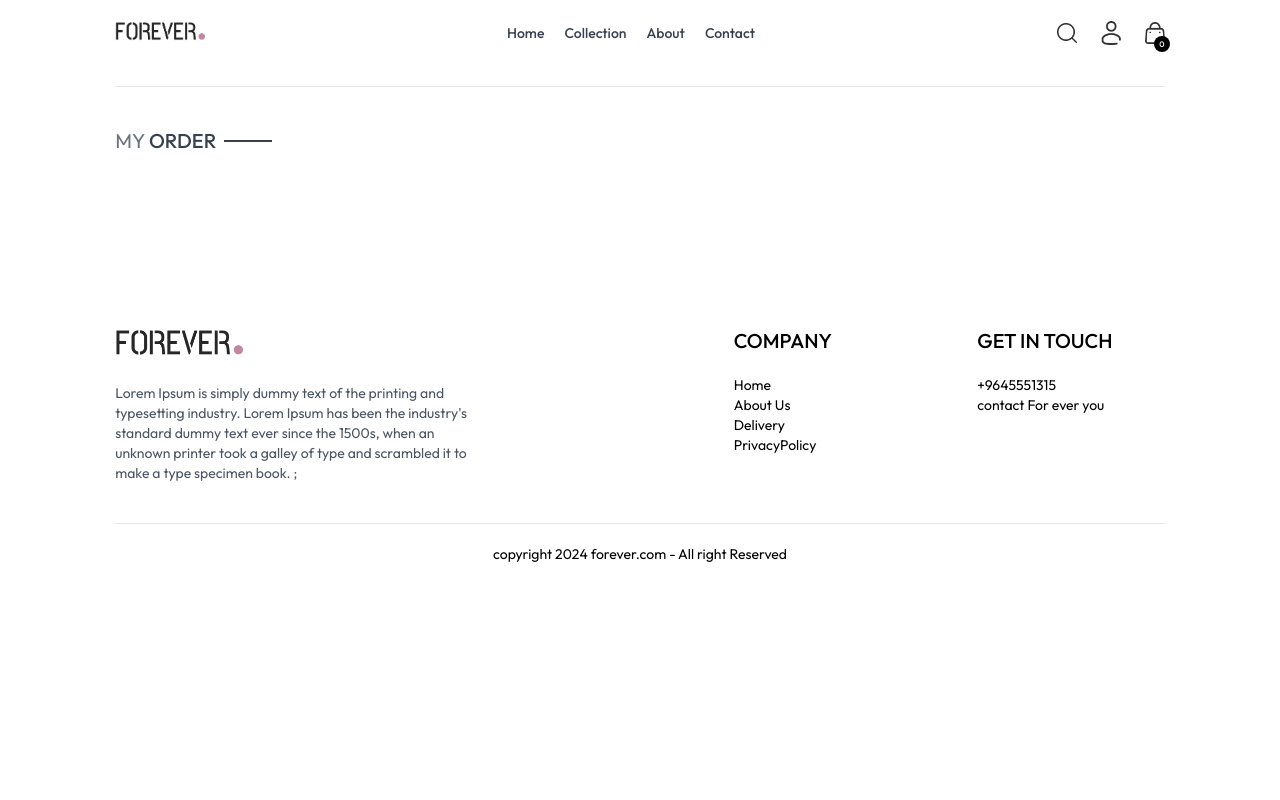
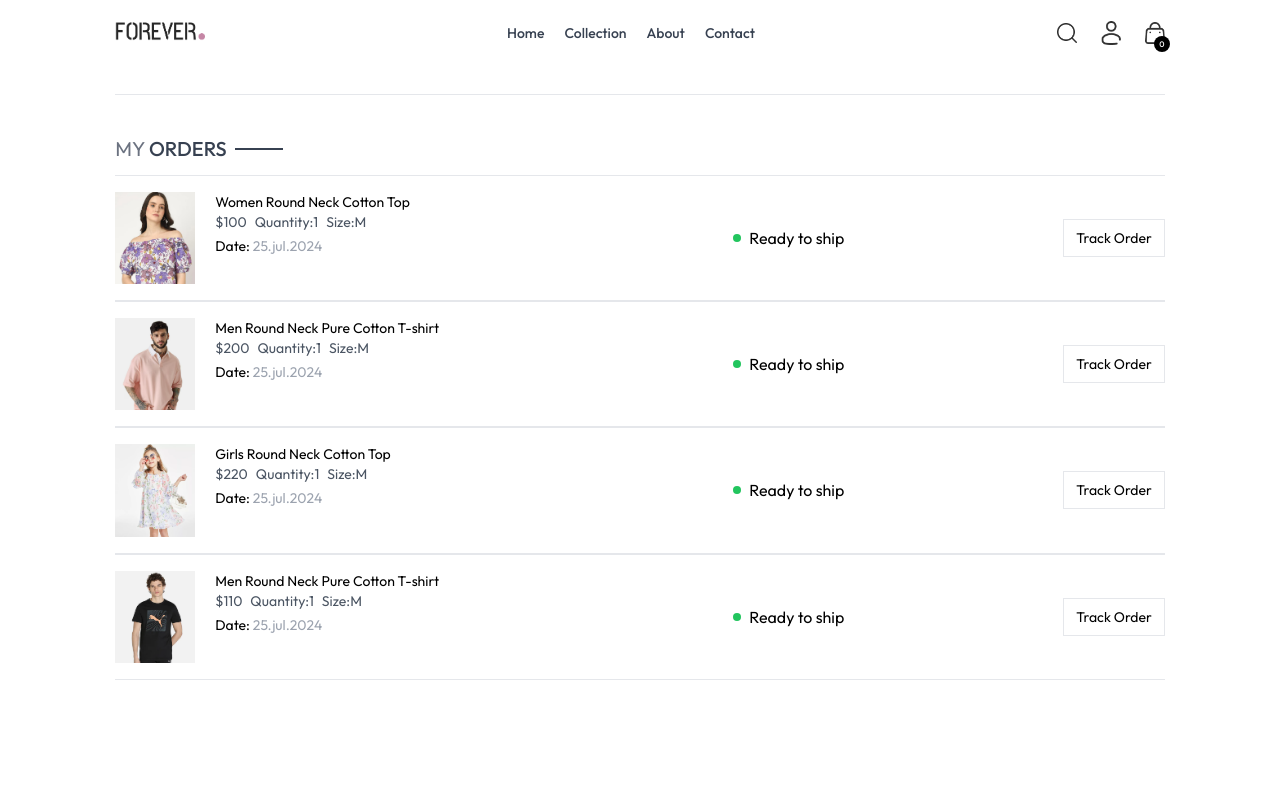
Before and after one commit to salmanulfarisvnb/e-commerce-Website, a React (Vite) app: page /orders in a window 1280 px wide. Shown: the top 800 px of the page. Built offline with nearby package versions, Linux system fonts and the light colour scheme.

Commit message:
orderPage was complated

```diff
--- a/src/pages/Home.jsx
+++ b/src/pages/Home.jsx
@@ -1,4 +1,3 @@
-import React from "react";
 import {
   BestSeller,
   Hero,
@@ -10,6 +9,7 @@ import {
 const Home = () => {
   return (
     <div>
+      <div></div>
       <Hero />
       <LatestCollection />
       <BestSeller />
--- a/src/pages/Orders.jsx
+++ b/src/pages/Orders.jsx
@@ -4,15 +4,46 @@ import { shopContext } from "../context/ShopContext";
 
 const Orders = () => {
   const { products, currency } = useContext(shopContext);
+
   return (
-    <div className="mt-5 border-t">
+    <div className="border-t mt-7 ">
       <div className="mt-10 text-lg sm:text-xl">
-        <Title text1={"MY"} text2={"ORDER"} />
+        <Title text1={"MY"} text2={"ORDERS"} />
       </div>
       <div>
-        {products.map((item, i) => {
-          <h1 key={i}>{item.name}</h1>;
-        })}
+        {products.slice(0, 4).map((item) => (
+          <div
+            key={item._id}
+            className="flex items-center justify-between w-full gap-3 py-4 max-sm:flex-col border-y"
+          >
+            <div className="flex flex-1 ">
+              <img className="w-20" src={item.image[0]} alt="image" />
+              <div className="flex flex-col ml-5 text-sm ">
+                <p>{item.name}</p>
+                <div className="flex gap-2 text-sm text-gray-600">
+                  <p>
+                    {currency}
+                    {item.price}
+                  </p>
+                  <p>Quantity:1</p>
+                  <p>Size:M</p>
+                </div>
+                <p className="mt-1 text-sm">
+                  Date: <span className="text-gray-400 ">25.jul.2024</span>
+                </p>
+              </div>
+            </div>
+            <div className="md:w-1/2 ">
+              <div className="flex items-center justify-center gap-2 ">
+                <p className="h-2 bg-green-500 rounded-full min-w-2"></p>
+                <p>Ready to ship</p>
+              </div>
+            </div>
+            <div className="text-sm ">
+              <button className="px-3 py-2 border">Track Order</button>
+            </div>
+          </div>
+        ))}
       </div>
     </div>
   );
```
